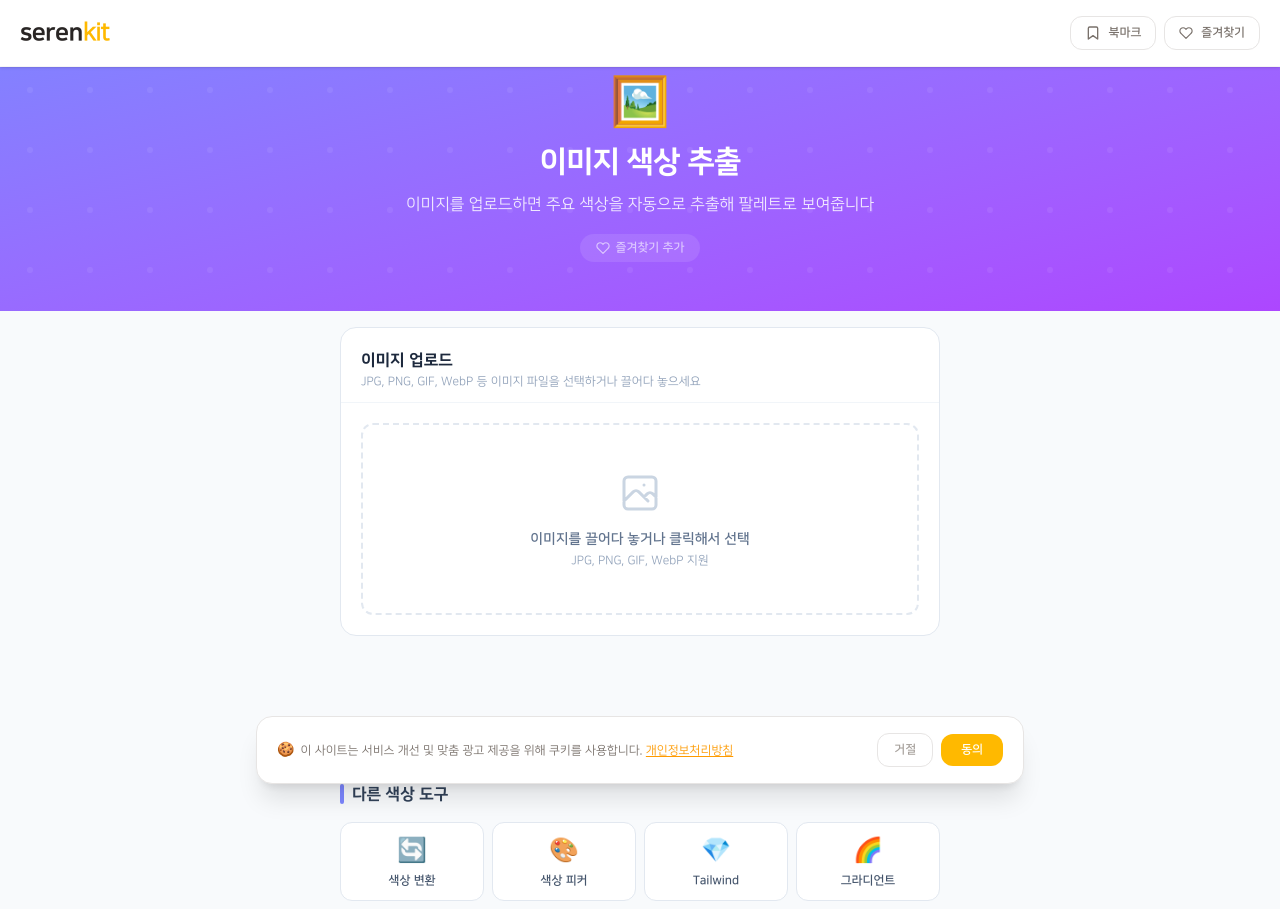
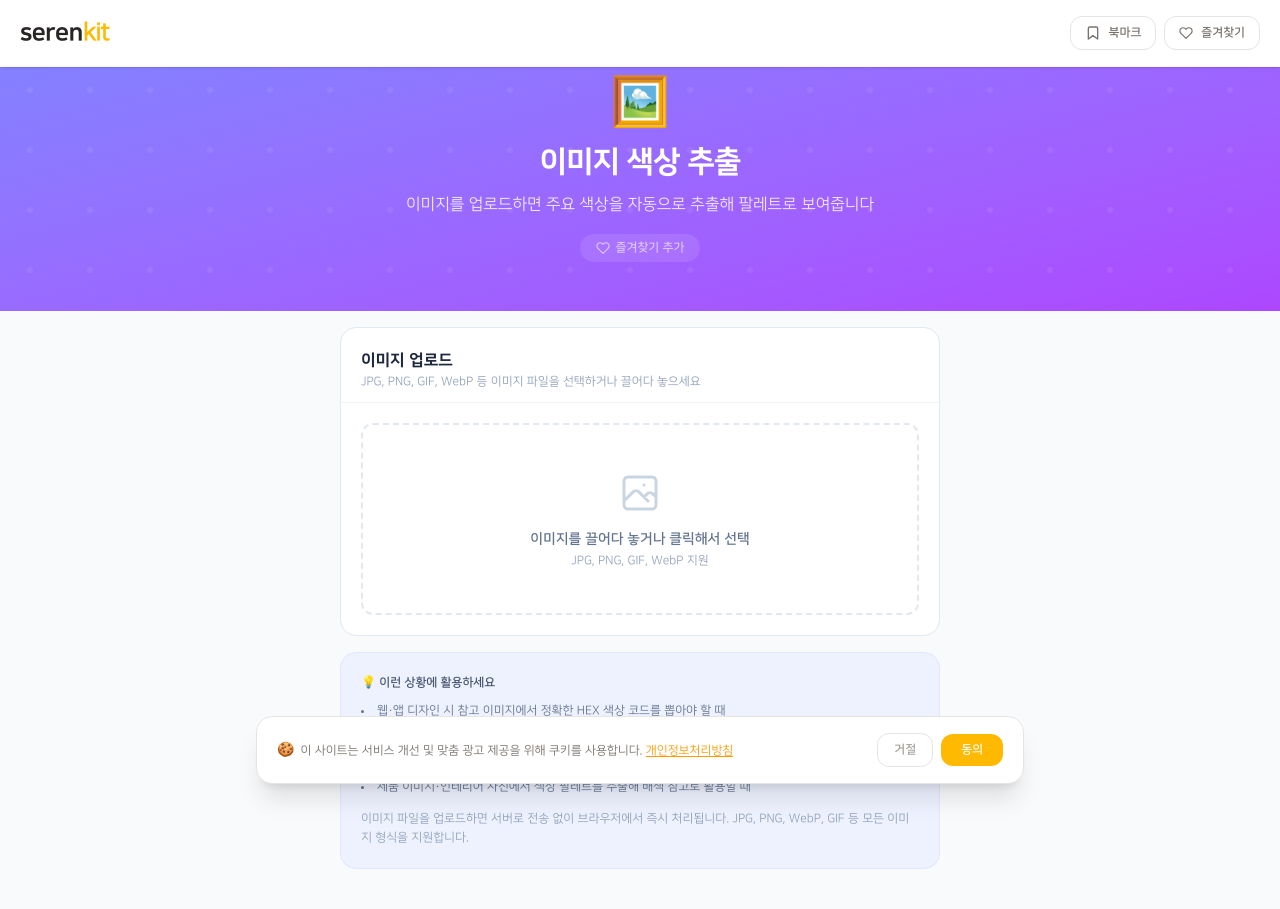
Before and after one commit to Cherisia/serenkit, a Next.js app: page /color/color-extractor in a window 1280 px wide. Shown: the top 909 px of the page. Built offline with nearby package versions, Linux system fonts and the light colour scheme.

Commit message:
컨텐츠 보강

```diff
--- a/app/cal/lunar/page.js
+++ b/app/cal/lunar/page.js
@@ -43,6 +43,8 @@ const faqs = [
   { q: '기일(제삿날)을 음력에서 양력으로 매년 확인하려면 어떻게 하나요?', a: '음력→양력 변환 탭에서 기일의 음력 월·일을 입력하고 연도만 바꿔가며 확인하면 됩니다. 해당 연도에 그 음력 날짜가 윤달에 포함될 경우, 두 개의 양력 날짜가 표시될 수도 있으므로 가족 간에 어떤 날을 기일로 삼을지 미리 정해두는 것이 좋아요.' },
   { q: '음력 달은 왜 29일짜리와 30일짜리가 섞여 있나요?', a: '달의 삭망 주기는 약 29.53일로 딱 떨어지지 않아요. 이 때문에 음력 한 달은 29일(소월, 小月)과 30일(대월, 大月)로 번갈아 구성됩니다. 특정 달이 29일인지 30일인지는 천문 계산으로 결정되며, 매년 배치가 달라집니다.' },
   { q: '부모님·조부모님 생신이 음력인지 양력인지 모를 때는 어떻게 하나요?', a: '1970년대 이전 출생자는 음력 생일을 쓰는 경우가 많습니다. 확실하지 않다면 음력 날짜를 입력해 양력 날짜를 변환한 뒤, 가족이 매년 챙기는 날짜와 비교해보세요. 일치하면 음력 기준, 매년 같은 날이라면 양력 기준입니다.' },
+  { q: '2026년 추석과 2027년 설날은 언제인가요?', a: '2026년 추석(음력 8월 15일)은 양력 10월 3일이며 개천절과 겹칩니다. 2027년 설날(음력 1월 1일)은 양력 2월 7일입니다. 매년 날짜가 달라지므로 위 계산기에서 음력→양력 탭으로 직접 확인하는 것이 가장 정확합니다.' },
+  { q: '음력 계산 결과가 다른 사이트와 다를 수 있나요?', a: '국내 공식 음력 변환 기준은 한국천문연구원(KASI)의 역법 데이터를 따릅니다. 이 계산기도 동일한 기준을 사용하므로 대부분의 경우 일치합니다. 다만 1900년 이전 또는 2050년 이후 날짜는 오차가 있을 수 있으니 참고용으로만 사용하세요.' },
 ]
 
 export default function Page() {
--- a/app/color/color-extractor/page.js
+++ b/app/color/color-extractor/page.js
@@ -51,6 +51,16 @@ export default function ColorExtractorPage() {
       <script type="application/ld+json" dangerouslySetInnerHTML={{ __html: JSON.stringify(schema) }} />
       <ToolLayout toolKey="color-extractor" faqs={faqs}>
         <ColorExtractor />
+        <aside className="bg-indigo-50 border border-indigo-100 rounded-2xl p-5 text-xs text-slate-500 leading-relaxed">
+          <h3 className="font-bold text-slate-600 mb-2">💡 이런 상황에 활용하세요</h3>
+          <ul className="space-y-1.5 list-disc list-inside">
+            <li>웹·앱 디자인 시 참고 이미지에서 정확한 HEX 색상 코드를 뽑아야 할 때</li>
+            <li>브랜드 로고나 포스터에서 사용된 색상을 그대로 재현해야 할 때</li>
+            <li>사진 속 마음에 드는 색상을 CSS, Figma, Photoshop에 바로 적용하고 싶을 때</li>
+            <li>제품 이미지·인테리어 사진에서 색상 팔레트를 추출해 배색 참고로 활용할 때</li>
+          </ul>
+          <p className="mt-3 text-slate-400">이미지 파일을 업로드하면 서버로 전송 없이 브라우저에서 즉시 처리됩니다. JPG, PNG, WebP, GIF 등 모든 이미지 형식을 지원합니다.</p>
+        </aside>
       </ToolLayout>
     </>
   )
```
